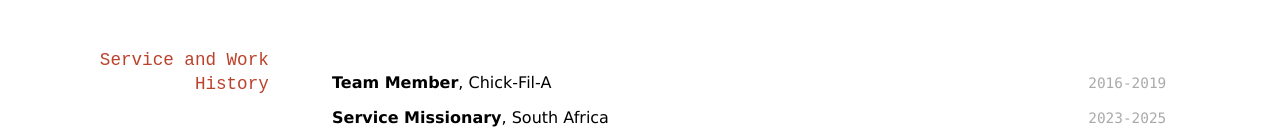
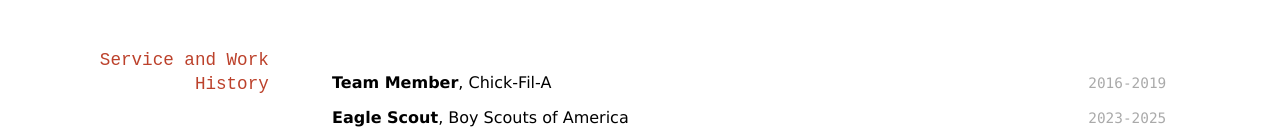
Before and after one commit to robertsonDarren/darrenrobertson_resume, a Jekyll site: the page built from docs/index.md, in a window 1280 px wide. Shown: the part 760-899 px from the top of the page. Built offline with Jekyll 4.4.1, drawn with Linux system fonts in a browser that asks for light colours.

Commit message:
Added Eagle Scout

```diff
--- a/docs/index.md
+++ b/docs/index.md
@@ -54,7 +54,7 @@ __Team Member__, Chick-Fil-A
 
 
 `2023-2025`
-__Service Missionary__, South Africa
+__Eagle Scout__, Boy Scouts of America
 
 
 
```
